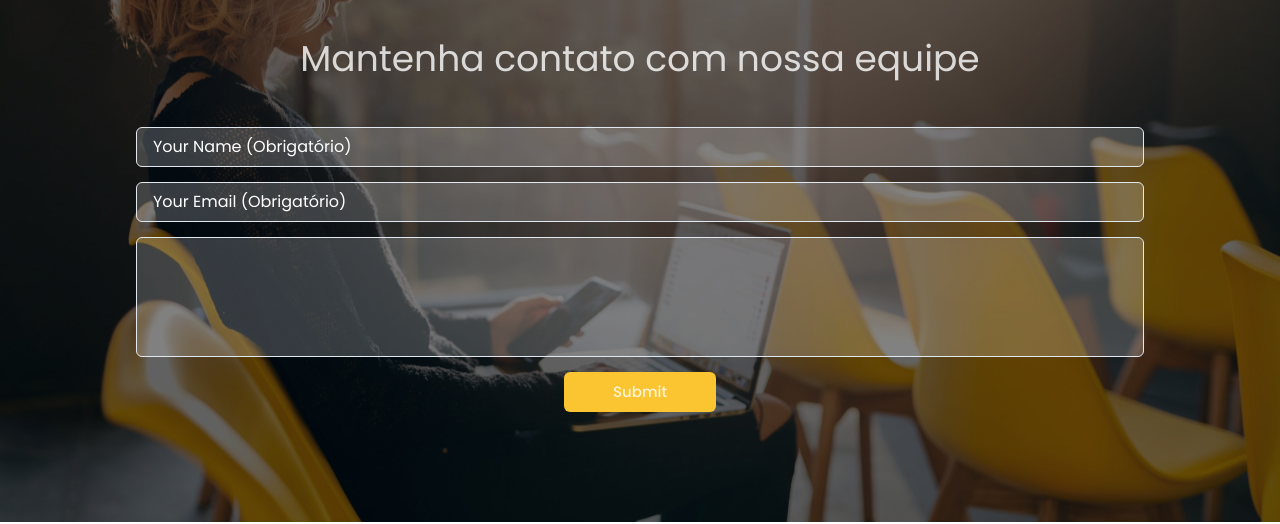
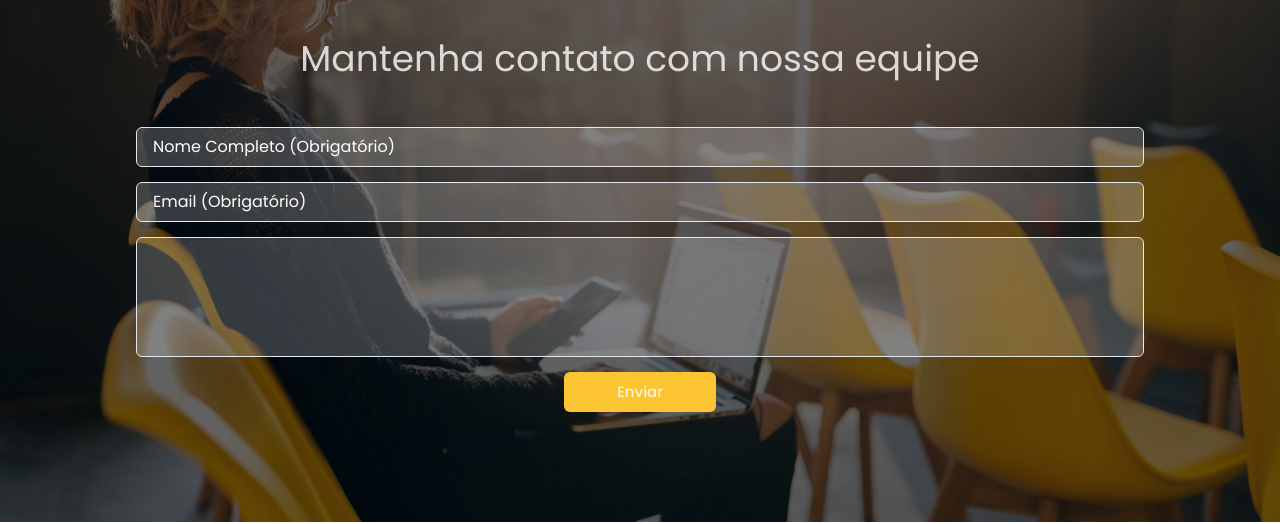
Before and after one commit to arturwatana/layout-mactek, a React (Vite) app: page /modulos in a window 1280 px wide. Shown: the part 1980-2504 px from the top of the page. Built offline with nearby package versions, Linux system fonts and the light colour scheme.

Commit message:
fix: placeholders

```diff
--- a/src/Components/Form/index.tsx
+++ b/src/Components/Form/index.tsx
@@ -42,10 +42,10 @@ export default function Form(){
           <Flex zIndex={900} w={{ sm: "90%", lg: "80%" }} alignItems={"center"} flexDir={"column"} gap="46px" p="110px 0" >
             <Heading fontSize={"36px"} fontWeight={400} color={"rgba(255,255,255,0.8)"}>Mantenha contato com nossa equipe</Heading>
             <motion.form onSubmit={handleSubmit} style={{ display: "flex", gap: "15px", flexDirection: "column", width: "100%", alignItems: "center" }}>
-              <Input className="placeholderColor" background={"rgba(255, 255, 255, 0.2)"} color={"rgba(255,255,255,0.8)"} id="name"  placeholder="Your Name (Obrigatório)" />
-              <Input  className="placeholderColor" background={"rgba(255, 255, 255, 0.2)"} color={"rgba(255,255,255,0.8)"} id="email" placeholder="Your Email (Obrigatório)" />
+              <Input className="placeholderColor" background={"rgba(255, 255, 255, 0.2)"} color={"rgba(255,255,255,0.8)"} id="name"  placeholder="Nome Completo (Obrigatório)" />
+              <Input  className="placeholderColor" background={"rgba(255, 255, 255, 0.2)"} color={"rgba(255,255,255,0.8)"} id="email" placeholder="Email (Obrigatório)" />
               <Input className="placeholderColor" background={"rgba(255, 255, 255, 0.2)"} color={"rgba(255,255,255,0.8)"} id="message" height={"120px"} />
-              <Button type="submit" fontSize={"15px"} h="40px" w={{ sm: "55%", lg: "15%" }} fontWeight={500} _hover={{ color: "rgba(255,255,255,0.8)", background: "#C89C27" }} p={"0 18px"} background={"#FBC431"} color={"rgba(255,255,255,0.8)"}>Submit</Button>
+              <Button type="submit" fontSize={"15px"} h="40px" w={{ sm: "55%", lg: "15%" }} fontWeight={500} _hover={{ color: "rgba(255,255,255,0.8)", background: "#C89C27" }} p={"0 18px"} background={"#FBC431"} color={"rgba(255,255,255,0.8)"}>Enviar</Button>
             </motion.form>
           </Flex>
         </Flex>
```
